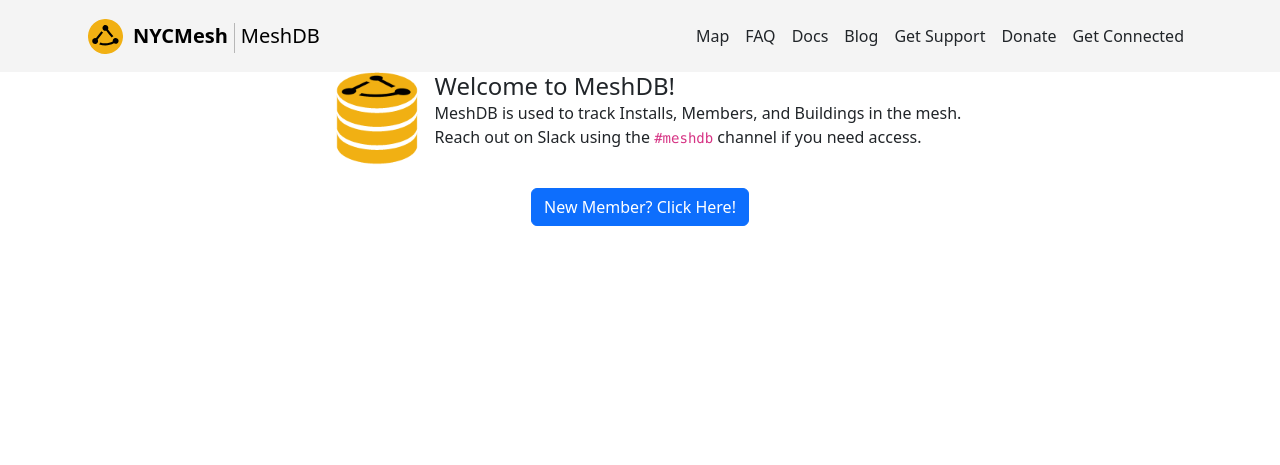
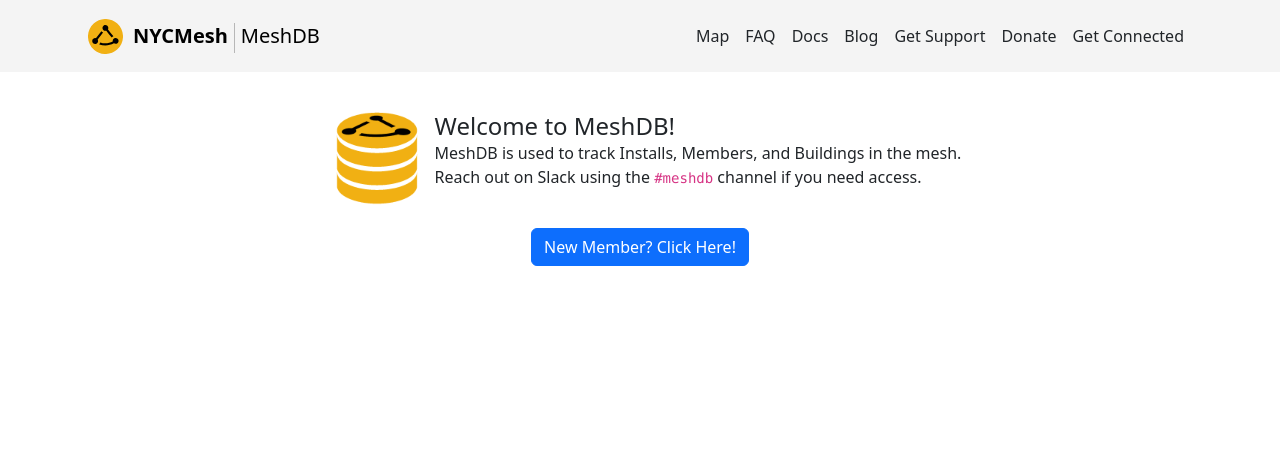
Before and after one commit to nycmeshnet/meshdb, a Django app: template src/meshweb/templates/meshweb/index.html in a window 1280 px wide. Shown: the top 465 px of the page. Run offline with Django 4.2, Linux system fonts and the light colour scheme; the template is opened without the code that fills it, so the values that code supplies are empty.

Commit message:
fix padding

```diff
--- a/src/meshweb/static/meshweb/styles.css
+++ b/src/meshweb/static/meshweb/styles.css
@@ -69,7 +69,7 @@
   display:flex;
   flex-direction:row;
   justify-content: center;
-  /*padding: 40px 0 0 0;*/
+  padding: 40px 0 0 0;
 }
 
 .links {
```
